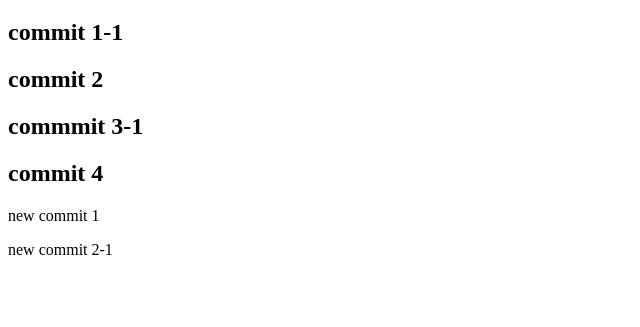
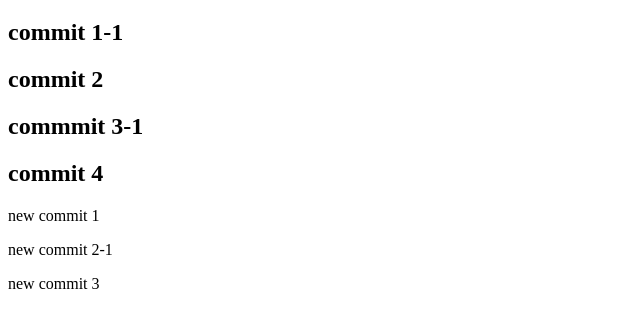
Before and after one commit to xianglu98/TS--, a plain HTML site: page index.html in a window 1280 px wide. Shown: the part 61-388 px from the top of the page, without its empty margins (0-640 px from the left). Drawn offline with Linux system fonts and the light colour scheme.

Commit message:
feat: new commit 3

```diff
--- a/index.html
+++ b/index.html
@@ -14,5 +14,6 @@
     <h2>commit 4</h2>
     <p>new commit 1</p>
     <p>new commit 2-1</p>
+    <p>new commit 3</p>
 </body>
 </html>
```
